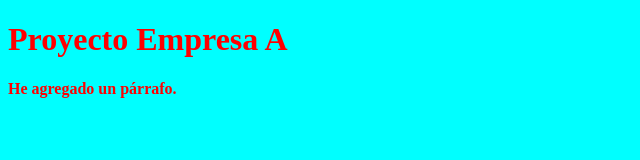
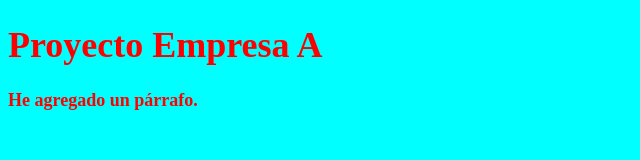
Before and after one commit to LeonidasAsprilla/Prueba01, a plain HTML site: page index.html in a window 1280 px wide. Shown: the whole page, without its empty margins (0-640 px from the left). Drawn offline with Linux system fonts and the light colour scheme.

Commit message:
Corregido estilos.css

```diff
--- a/css/estilos.css
+++ b/css/estilos.css
@@ -2,5 +2,5 @@ body{
     background-color: aqua;
     font-weight: bold;
     color: red;
-    font-sixe:18px;
+    font-size:18px;
 }
```
